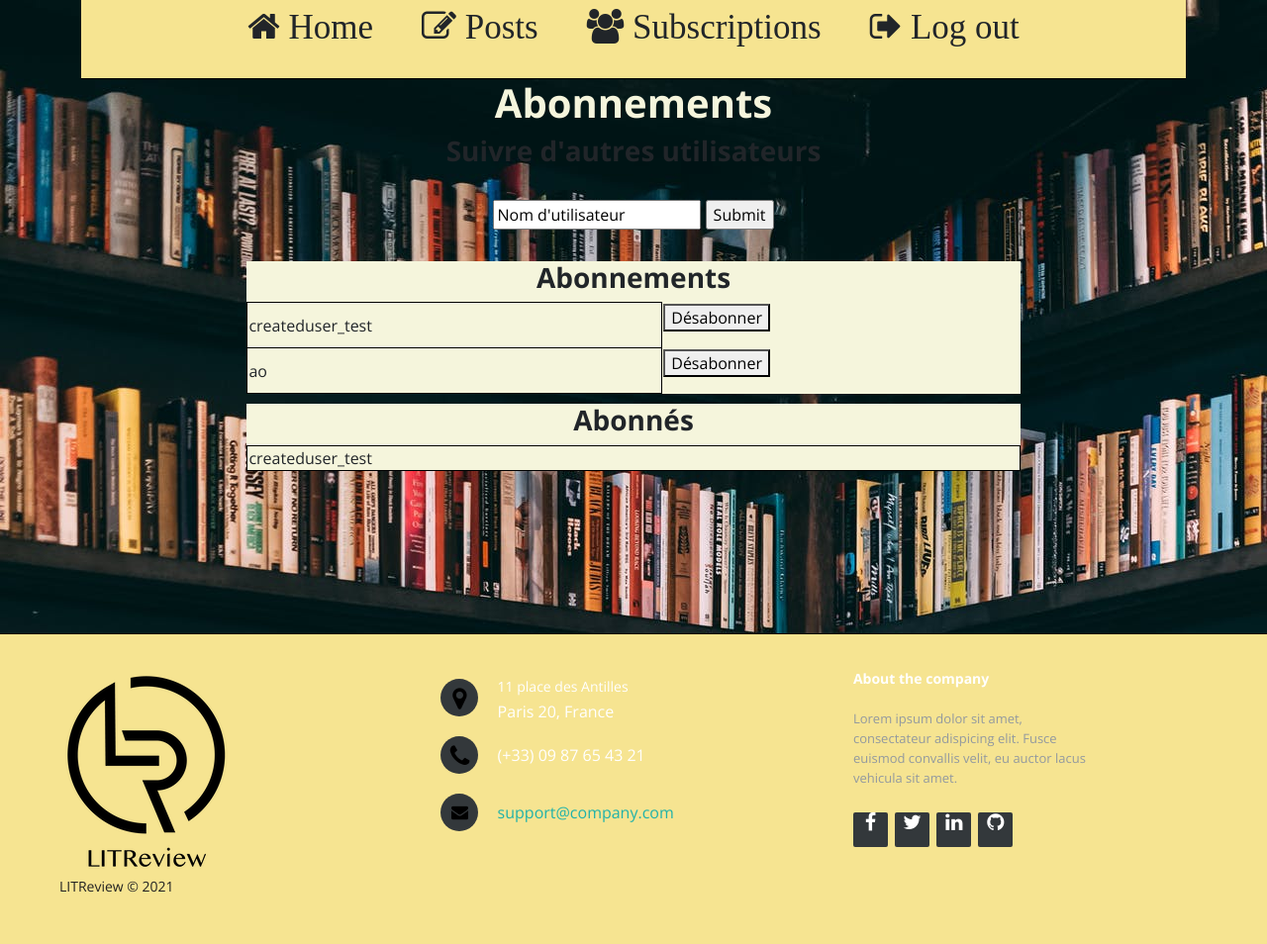
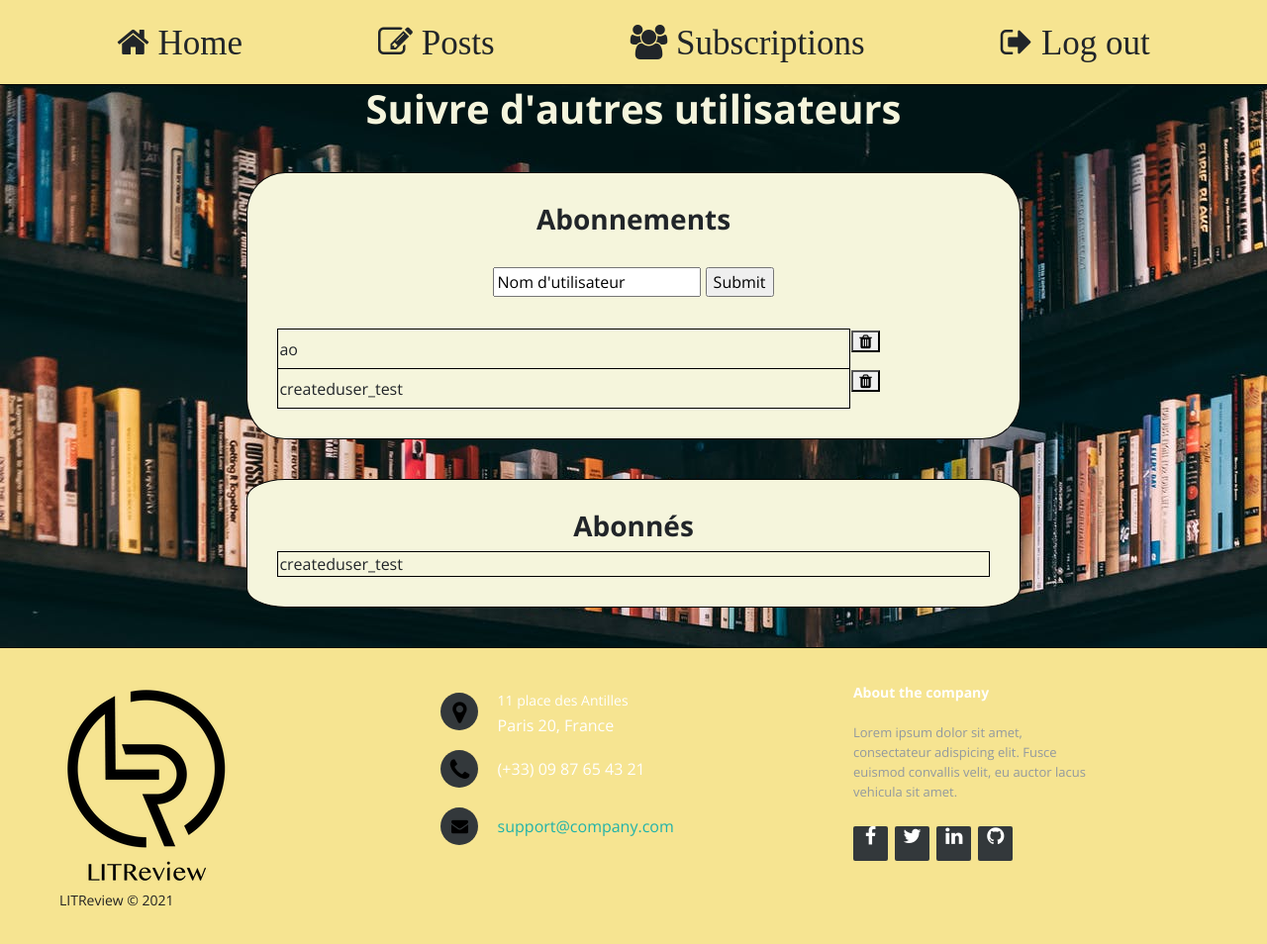
Before and after one commit to mjeammet/DAPY-P9_LITReview, a Django app: page /subscriptions/ in a window 1280 px wide. Shown: the whole page at 99% size. Before the commit the page ends 902 px from the top, so only its background shows below. Run offline with Django 3.2, Linux system fonts and the light colour scheme; a user stored in the database is signed in; data comes from the database, SQL or seed files in the repository; both versions use the stored data as it was after the commit; some libraries are stand-ins or nearby versions.

Commit message:
some front

```diff
--- a/reviews_webapp/templates/reviews_webapp/includes/review_snippet.html
+++ b/reviews_webapp/templates/reviews_webapp/includes/review_snippet.html
@@ -1,4 +1,5 @@
-<div class='post_box'>
+<div class='box post_box'>
+    {% include 'reviews_webapp/includes/ticket_snippet.html' with post=post.ticket editable=False %}
     <div>
         <p class="post_timecreated" style="float:left;">
             {% if post.user == user %}
@@ -20,7 +21,7 @@
 
     <p style="text-align: left;">{{ post.body }}</p>
 
-    {% include 'reviews_webapp/includes/ticket_snippet.html' with post=post.ticket editable=False %}
+
 
     {% if editable %}
         <form method="post">
--- a/reviews_webapp/templates/reviews_webapp/includes/ticket_snippet.html
+++ b/reviews_webapp/templates/reviews_webapp/includes/ticket_snippet.html
@@ -1,4 +1,4 @@
-<div class='post_box'>
+<div class='box post_box'>
     <div>
         <p class="post_timecreated" style="float: left;">
             {% if post.user == user %}
@@ -16,7 +16,6 @@
         {% endif %}
         <div class="ticket_text">
             <h3>{{ post.title }} </h3>
-            <p class='post_timecreated'>{{ post.time_created }}</p>
             <p>{{ post.description }}</p>
             {% if reviews_allowed %}
                 <!-- if has review and request.url = feed ? -->
--- a/reviews_webapp/templates/reviews_webapp/subscriptions.html
+++ b/reviews_webapp/templates/reviews_webapp/subscriptions.html
@@ -1,8 +1,10 @@
 {% extends 'base.html' %}
 {% block content %}
-<div style="height: 70vh;">
-    <h1>Abonnements</h1>
-    <h3>Suivre d'autres utilisateurs</h3>
+<div>
+    <h1>Suivre d'autres utilisateurs</h1>
+
+    <div class="box follow_box">
+        <h3>Abonnements</h3>
         <p>
             <form method="post">
                 {{ form.non_field_errors }}
@@ -12,9 +14,6 @@
                 <input type="submit"/>
             </form>
         </p>
-
-    <div style="background-color: beige; margin-bottom: 10px;">
-        <h3>Abonnements</h3>
         <table style="width: 100%;">
             {% for relationship in subscriptions %}
                 <tr>
@@ -22,7 +21,7 @@
                 <td>
                     <form action="{% url 'subscriptions' %}" method="post">
                         {% csrf_token %}
-                        <button value="{{ relationship.id }}" name="unsubscribe_id" method="post">Désabonner</button>
+                        <button value="{{ relationship.id }}" name="unsubscribe_id" method="post"><i class="fa fa-trash"></i></button>
                     </form>
                 </td>
             </tr>
@@ -31,7 +30,7 @@
         </table>
     </div>
 
-    <div style="background-color: beige; margin-bottom: 10px;">
+    <div class="box follow_box">
         <h3>Abonnés</h3>
         <table style="width: 100%;">
             {% for user in subscribers %}
--- a/reviews_webapp/views.py
+++ b/reviews_webapp/views.py
@@ -61,7 +61,7 @@
 
     def get(self, request):
         user_id = request.user.id
-        subscriptions = [relationship_object for relationship_object in UserFollows.objects.filter(user=User.objects.get(pk=user_id))]
+        subscriptions = UserFollows.objects.filter(user=User.objects.get(pk=user_id)).order_by('id')
         followers = [relationship_object.user for relationship_object in UserFollows.objects.filter(followed_user=User.objects.get(pk=user_id))]
 
         context = {
@@ -193,6 +193,8 @@
                 form = ReviewForm(request.POST, instance = review[0])
                 if form.is_valid():
                     review = form.save(commit=True)
+                else:
+                    return render(request, self.template, {})
             else:
                 form = ReviewForm(request.POST)
                 if form.is_valid():
--- a/static/css/style.css
+++ b/static/css/style.css
@@ -20,7 +20,7 @@
 .two-col-container div {
     width: 59%;
     padding: 10px;
-    height: 500px;
+    /* height: 500px; */
     background-color: beige;
     margin: 10px;
 }
@@ -29,6 +29,7 @@
     width: 70%;
     margin:auto;
     text-align: center;
+    min-height: 61vh;
 }
 
 /* HEADER // NAV  */
@@ -43,13 +44,14 @@
     background-color: #f6e491;
     font-size: 20px;
     justify-content: center;
-    height: 10vh;
+    /* height: 10vh; */
     box-sizing: border-box;
     font-size: 35px;
+    padding: 2vh 0;
 }
 
 nav a{
-    padding: 20px;
+    padding: 5vw;
 }
 
 footer{
@@ -67,16 +69,21 @@
     text-decoration: none;
 }
 
-.post_box{
+/* BOXES */
+.box {
     border: 1px solid black;
-    margin-bottom: 10px;
+    background-color: beige;
     padding: 30px;
-    background-color: beige;
-    border-radius: 5%;
 }
 
-.ticket_box{
-    /* margin: 15px; */
+.follow_box {
+    margin: 40px 0px;
+    border-radius: 5% / 15%;
+}
+
+.post_box{
+    margin-bottom: 10px;
+    border-radius: 15% 10% / 6% 20%;
 }
 
 h1 {
@@ -102,10 +109,6 @@
     max-width: 200px;
 }
 
-.bordered {
-    border: 1px solid black;
-}
-
 .ticket_text {
     /* border: 1px solid black; */
     width: 100%;
--- a/templates/base.html
+++ b/templates/base.html
@@ -10,8 +10,8 @@
         <script src = "{% static 'js/script.js' %}" type = "text/javascript"></script>
     </head>
     <body>
+        {% include 'includes/navbar.html' %}
         <div class="container">
-            {% include 'includes/navbar.html' %}
             <div class="inside_container">
                 {% block content %}{% endblock content %}
             </div>
```
Also changed, not shown: db.sqlite3. Lines whose indentation alone changed are shown as unchanged.
